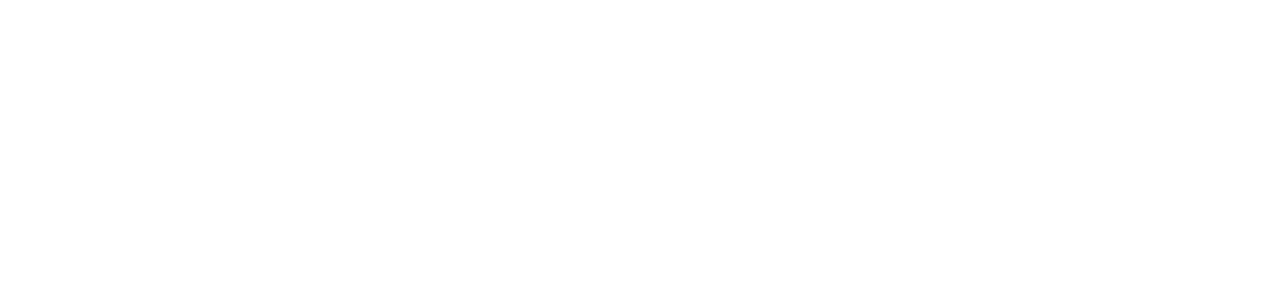
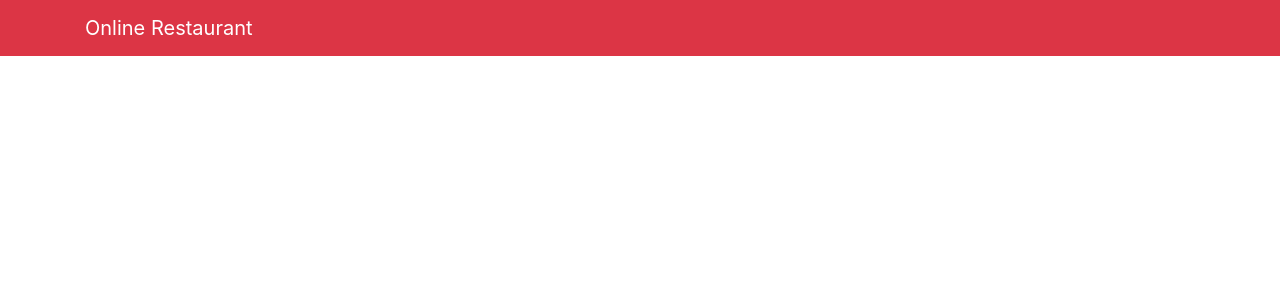
Before and after one commit to SadiaRA/Online-Restaurant-using-React-with-Redux, a React (Create React App) app: page / in a window 1280 px wide. Shown: the top 300 px of the page. Built offline with nearby package versions, Linux system fonts and the light colour scheme.

Commit message:
Adding Navbar using Reactstrap

```diff
--- a/src/App.js
+++ b/src/App.js
@@ -1,9 +1,13 @@
 import React from "react";
-
+import MainComponent from "./Components/MainComponent";
 import "./App.css";
 
 function App() {
-  return <div className="App"></div>;
+  return (
+    <div className="App">
+      <MainComponent />
+    </div>
+  );
 }
 
 export default App;
--- /dev/null
+++ b/src/Components/MainComponent.js
@@ -0,0 +1,15 @@
+import React from "react";
+import Header from "./header/Header";
+import Body from "./body/Body";
+import Footer from "./footer/Footer";
+
+const MainComponent = () => {
+  return (
+    <div>
+      <Header />
+      <Body />
+      <Footer />
+    </div>
+  );
+};
+export default MainComponent;
--- /dev/null
+++ b/src/Components/body/Body.jsx
@@ -0,0 +1,5 @@
+import React from "react";
+const Body = () => {
+  return <div></div>;
+};
+export default Body;
--- /dev/null
+++ b/src/Components/footer/Footer.jsx
@@ -0,0 +1,5 @@
+import React from "react";
+const Footer = () => {
+  return <div></div>;
+};
+export default Footer;
--- /dev/null
+++ b/src/Components/header/Header.jsx
@@ -0,0 +1,10 @@
+import React from "react";
+import Navigation from "./Navigation";
+const Header = () => {
+  return (
+    <div>
+      <Navigation />
+    </div>
+  );
+};
+export default Header;
--- /dev/null
+++ b/src/Components/header/Navigation.jsx
@@ -0,0 +1,14 @@
+import React from "react";
+import { Navbar, NavbarBrand } from "reactstrap";
+const Navigation = () => {
+  return (
+    <div>
+      <Navbar color="danger" dark expand="md">
+        <div className="container">
+          <NavbarBrand href="/">Online Restaurant</NavbarBrand>
+        </div>
+      </Navbar>
+    </div>
+  );
+};
+export default Navigation;
```
